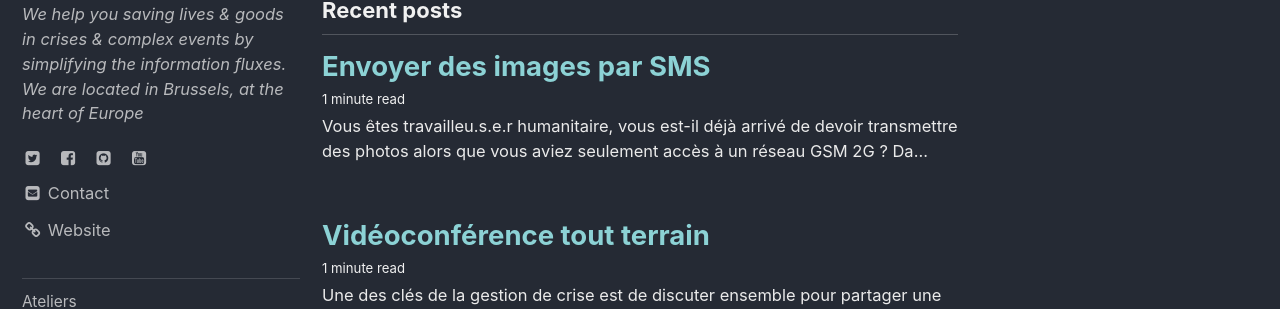
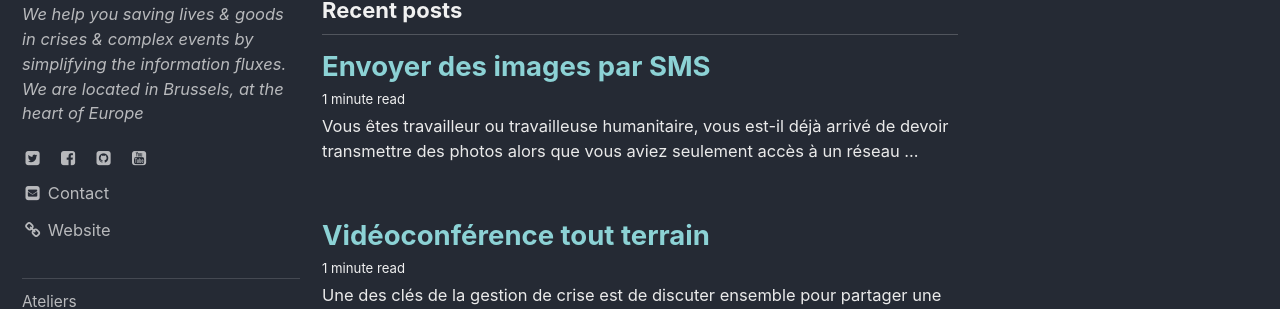
Before and after one commit to ccloquet/ccloquet.github.io, a Jekyll site: the page built from index.html, in a window 1280 px wide and 900 px high. Shown: the part 145-454 px from the top of the window. Built offline with Jekyll 4.4.1, drawn with Linux system fonts in a browser that asks for light colours; cached includes are drawn as plain includes; the list of posts is cut into pages by our own code.

Commit message:
Update 2019-08-17-ImageOverSMS.md

```diff
--- a/_posts/2019-08-17-ImageOverSMS.md
+++ b/_posts/2019-08-17-ImageOverSMS.md
@@ -2,7 +2,7 @@
 title: Envoyer des images par SMS
 ---
 
-Vous êtes travailleu.s.e.r humanitaire, vous est-il déjà arrivé de devoir transmettre des photos alors que vous aviez seulement accès à un réseau GSM 2G ? Dans ce cas, impossible d'utiliser une appli comme Whatsapp ou vos emails.
+Vous êtes travailleur ou travailleuse humanitaire, vous est-il déjà arrivé de devoir transmettre des photos alors que vous aviez seulement accès à un réseau GSM 2G ? Dans ce cas, impossible d'utiliser une appli comme Whatsapp ou vos emails.
 
 Il est bien sûr possible d'utiliser une liaison de données via satellite, mais c'est coûteux. Il existe aussi des solutions d'envoi de [données](http://www.stonepower.se/Images/WINO_ICT.pdf) et d'[images par radio](http://www.arrl.org/image-modes), que ce soit avec du matériel [radioamateur](http://www.nordichf.org/hf98/programmehf98.htm) ou [professionnel](https://www.rapidm.com/), dans certains cas [avec une infrastructure très réduite](https://gotenna.com/), mais que faire si vous n'avez que votre smartphone en mains ?
 
```
